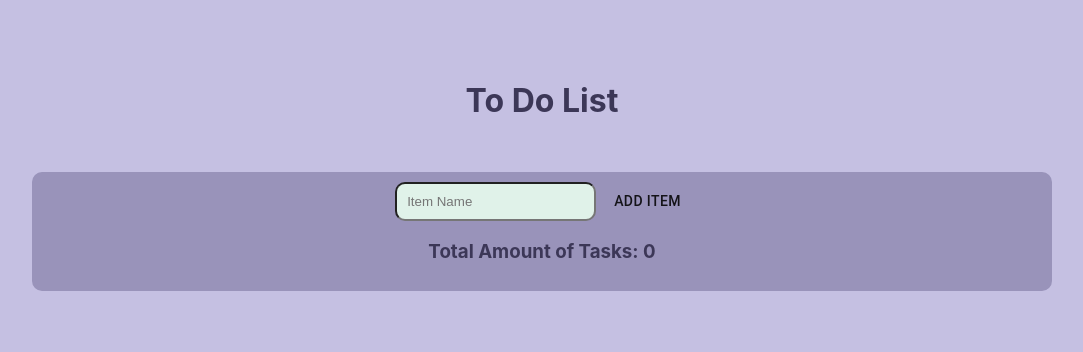
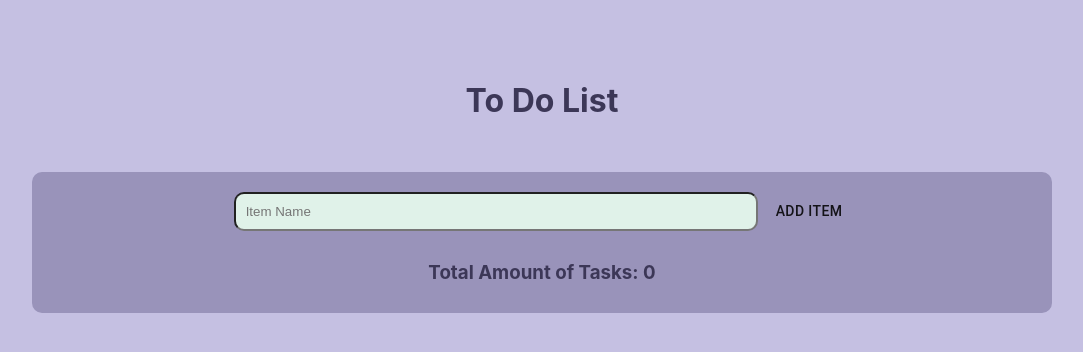
Before and after one commit to 2021-IBM-Accelerate-SW-Track/lab-1-team-52, a React (Create React App) app: page / in a window 1280 px wide. Shown: the top 352 px of the page, without its empty margins (98-1181 px from the left). Built offline with nearby package versions, Linux system fonts and the light colour scheme.

Commit message:
Styling updates

```diff
--- a/src/App.css
+++ b/src/App.css
@@ -28,7 +28,7 @@ code {
   max-width: 1000px;
   margin: auto;
   border-radius: 10px;
-  padding: 10px;
+  padding: 20px 10px 10px 10px;
 }
 
 form {
@@ -42,6 +42,7 @@ input{
   border-radius: 10px;
   text-shadow: none;
   margin-right: 10px;
+  width: 50%;
 }
 
 .item {
@@ -81,4 +82,5 @@ input{
 .total{
   color: #3c3757;
   text-align: center;
+  margin-top: 30px;
 }
```
